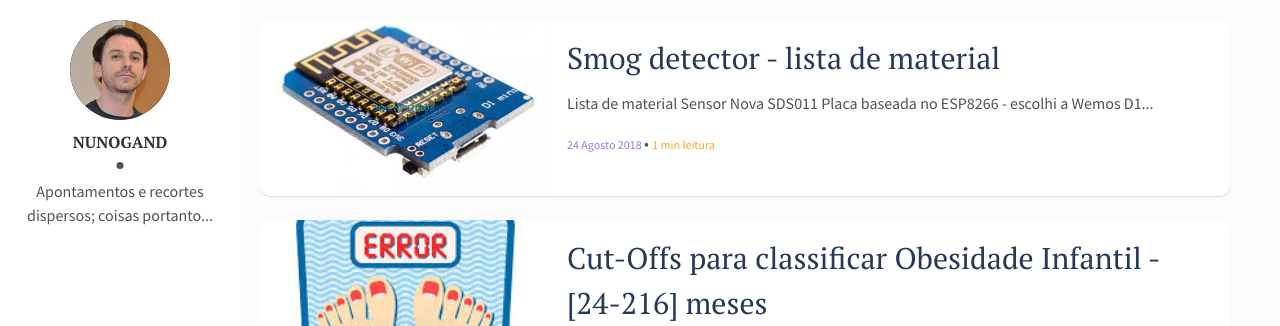
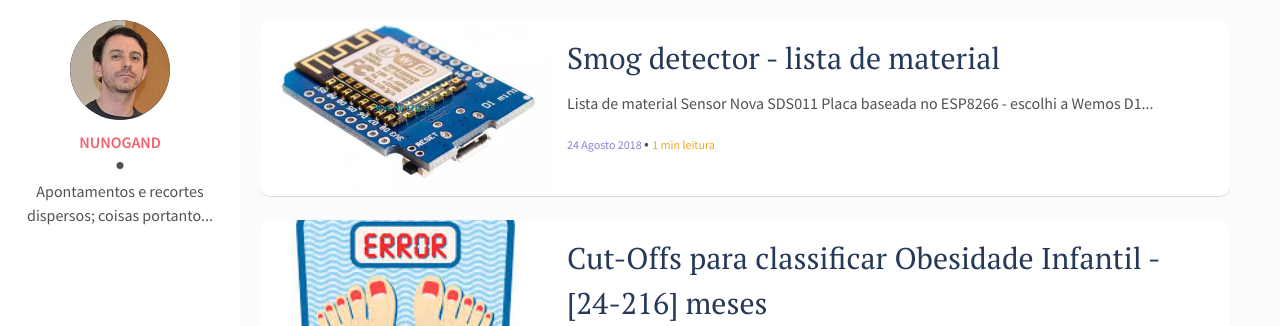
Before and after one commit to nunogand/teste_web, a Jekyll site: the page built from index.html, in a window 1280 px wide. Shown: the top 326 px of the page. Built offline with Jekyll 4.4.1, drawn with Linux system fonts in a browser that asks for light colours; the list of posts is cut into pages by our own code.

Commit message:
Update _home-page.scss

```diff
--- a/_sass/parts/_home-page.scss
+++ b/_sass/parts/_home-page.scss
@@ -32,13 +32,13 @@
     }
   }
   .author-name {
-    font-family: 'PT Serif', serif;
+    font-family: Source sans pro,helvetica neue,Helvetica,Arial,sans-serif;
     margin: 0 0 10px;
     position: relative;
     padding-bottom: 15px;
     font-size: 16px;
     text-transform: uppercase;
-    color: $dark;
+    color: #f36170;
     font-weight: 700;
     &::after {
       content: "";
```
